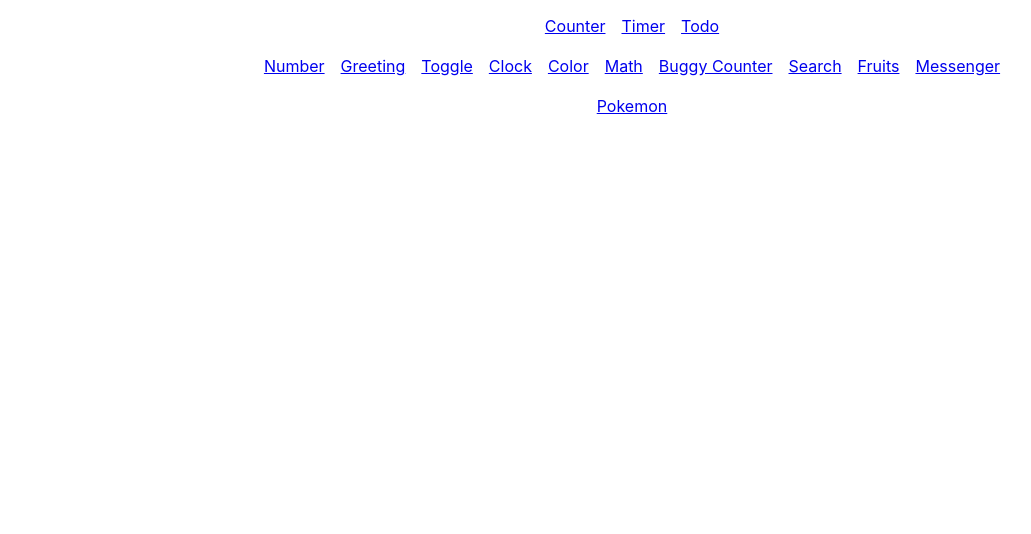
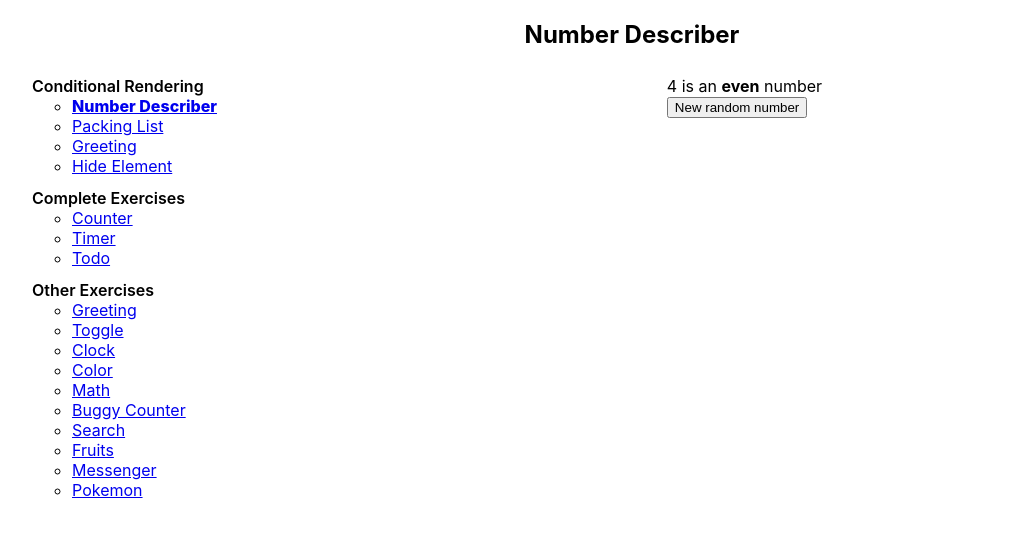
Before and after one commit to defytheflow/react-course, a React (Create React App) app: page /exercises/conditional-rendering/number-describer in a window 1280 px wide. Shown: the top 534 px of the page, without its empty margins (8-1039 px from the left). Built offline with nearby package versions, Linux system fonts and the light colour scheme.

Commit message:
move navigation to aside, add conditional rendering exercises
* Add <del> tag usage in Todo app, to cross completed todos.

```diff
--- a/src/app.tsx
+++ b/src/app.tsx
@@ -1,66 +1,130 @@
 import React from 'react'
-import { NavLink, Route, Routes } from 'react-router-dom'
-import NumberDescriber from './exercises/01-beginner/00-number'
-import Greeting from './exercises/01-beginner/01-greeting'
+import { NavLink, Route, Routes, useLocation } from 'react-router-dom'
+
+import HideElement from './exercises/conditional-rendering/hide-element'
+import NumberDescriber from './exercises/conditional-rendering/number-describer'
+import PackingList from './exercises/conditional-rendering/packing-list'
+import Greeting from './exercises/conditional-rendering/greeting'
+
+import Counter from './exercises/01-beginner/05-counter'
+import Timer from './exercises/02-intermediate/timer'
+import Todo from './exercises/02-intermediate/todo'
+
 import Toggle from './exercises/01-beginner/02-toggle'
 import Color from './exercises/01-beginner/03-color'
 import Mathematics from './exercises/01-beginner/04-math'
-import Counter from './exercises/01-beginner/05-counter'
 import BuggyCounter from './exercises/01-beginner/06-buggy-counter'
 import Search from './exercises/01-beginner/08-search'
 import Fruits from './exercises/01-beginner/10-fruits'
 import Messenger from './exercises/01-beginner/11-messenger'
 import Clock from './exercises/01-beginner/13-clock'
 import Pokemon from './exercises/02-intermediate/pokemon'
-import Timer from './exercises/02-intermediate/timer'
-import Todo from './exercises/02-intermediate/todo'
+import GreetingForm from './exercises/01-beginner/01-greeting'
+
+const conditionalRenderingLinks = [
+  { to: '/exercises/conditional-rendering/number-describer', title: 'Number Describer' },
+  { to: '/exercises/conditional-rendering/packing-list', title: 'Packing List' },
+  { to: '/exercises/conditional-rendering/greeting', title: 'Greeting' },
+  { to: '/exercises/conditional-rendering/hide-element', title: 'Hide Element' },
+]
+
+const completeExercisesLinks = [
+  { to: '/exercises/beginner/counter', title: 'Counter' },
+  { to: '/exercises/intermediate/timer', title: 'Timer' },
+  { to: '/exercises/intermediate/todo', title: 'Todo' },
+]
+
+const otherExercisesLinks = [
+  { to: '/exercises/beginner/greeting', title: 'Greeting' },
+  { to: '/exercises/beginner/toggle', title: 'Toggle' },
+  { to: '/exercises/beginner/clock', title: 'Clock' },
+  { to: '/exercises/beginner/color', title: 'Color' },
+  { to: '/exercises/beginner/math', title: 'Math' },
+  { to: '/exercises/beginner/buggy-counter', title: 'Buggy Counter' },
+  { to: '/exercises/beginner/search', title: 'Search' },
+  { to: '/exercises/beginner/fruits', title: 'Fruits' },
+  { to: '/exercises/beginner/messenger', title: 'Messenger' },
+  { to: '/exercises/intermediate/pokemon', title: 'Pokemon' },
+]
+
+const allLinks = [
+  ...conditionalRenderingLinks,
+  ...completeExercisesLinks,
+  ...otherExercisesLinks,
+]
 
 export default function App() {
+  const { pathname } = useLocation()
+  const link = allLinks.find(link => link.to === pathname)
+
   return (
     <>
-      <nav className='mt-4 mb-8'>
-        <div className='flex justify-center gap-4'>
-          <NavLink to='/exercises/beginner/counter'>Counter</NavLink>
-          <NavLink to='/exercises/intermediate/timer'>Timer</NavLink>
-          <NavLink to='/exercises/intermediate/todo'>Todo</NavLink>
-        </div>
-        <br />
+      <nav className='my-4 h-10'>
+        {link && <h1 className='text-center'>{link.title}</h1>}
+      </nav>
+      <div className='flex'>
+        <aside>
+          <nav>
+            <ul className='flex flex-col gap-3 list-none m-0'>
+              <li>
+                <span className='font-semibold'>Conditional Rendering</span>
+                <ul>
+                  {conditionalRenderingLinks.map(link => (
+                    <li key={link.to}>
+                      <NavLink to={link.to}>{link.title}</NavLink>
+                    </li>
+                  ))}
+                </ul>
+              </li>
 
-        <div className='flex justify-center gap-4'>
-          <NavLink to='/exercises/beginner/number'>Number</NavLink>
-          <NavLink to='/exercises/beginner/greeting'>Greeting</NavLink>
-          <NavLink to='/exercises/beginner/toggle'>Toggle</NavLink>
-          <NavLink to='/exercises/beginner/clock'>Clock</NavLink>
-          <NavLink to='/exercises/beginner/color'>Color</NavLink>
-          <NavLink to='/exercises/beginner/math'>Math</NavLink>
-          <NavLink to='/exercises/beginner/buggy-counter'>Buggy Counter</NavLink>
-          <NavLink to='/exercises/beginner/search'>Search</NavLink>
-          <NavLink to='/exercises/beginner/fruits'>Fruits</NavLink>
-          <NavLink to='/exercises/beginner/messenger'>Messenger</NavLink>
-        </div>
-        <br />
+              <li>
+                <span className='font-semibold'>Complete Exercises</span>
+                <ul>
+                  {completeExercisesLinks.map(link => (
+                    <li key={link.to}>
+                      <NavLink to={link.to}>{link.title}</NavLink>
+                    </li>
+                  ))}
+                </ul>
+              </li>
 
-        <div className='flex justify-center gap-4'>
-          <NavLink to='/exercises/intermediate/pokemon'>Pokemon</NavLink>
-        </div>
+              <li>
+                <span className='font-semibold'>Other Exercises</span>
+                <ul>
+                  {otherExercisesLinks.map(link => (
+                    <li key={link.to}>
+                      <NavLink to={link.to}>{link.title}</NavLink>
+                    </li>
+                  ))}
+                </ul>
+              </li>
+            </ul>
           </nav>
+        </aside>
 
-      <main className='grid place-items-center'>
+        <main className='flex justify-center flex-grow'>
           <Routes>
             <Route path='exercises'>
+              <Route path='conditional-rendering'>
+                <Route path='greeting' element={<Greeting />} />
+                <Route path='hide-element' element={<HideElement />} />
+                <Route path='number-describer' element={<NumberDescriber />} />
+                <Route path='packing-list' element={<PackingList />} />
+              </Route>
+
               <Route path='beginner'>
                 <Route path='buggy-counter' element={<BuggyCounter />} />
                 <Route path='clock' element={<Clock />} />
                 <Route path='color' element={<Color />} />
                 <Route path='counter' element={<Counter />} />
                 <Route path='fruits' element={<Fruits />} />
-              <Route path='greeting' element={<Greeting />} />
                 <Route path='math' element={<Mathematics />} />
                 <Route path='messenger' element={<Messenger />} />
-              <Route path='number' element={<NumberDescriber />} />
                 <Route path='search' element={<Search />} />
                 <Route path='toggle' element={<Toggle />} />
+                <Route path='greeting' element={<GreetingForm />} />
               </Route>
+
               <Route path='intermediate'>
                 <Route path='pokemon' element={<Pokemon />} />
                 <Route path='timer' element={<Timer />} />
@@ -69,6 +133,7 @@ export default function App() {
             </Route>
           </Routes>
         </main>
+      </div>
     </>
   )
 }
--- a/src/exercises/01-beginner/00-number.tsx
+++ /dev/null
@@ -1,26 +0,0 @@
-// somewhere from react or kentcdodds -> find out, it is a good example.
-
-export default function NumberApp() {
-  return (
-    <div>
-      <NumberDescriber number={4} />
-      <NumberDescriber number={-1} />
-    </div>
-  )
-}
-
-function NumberDescriber({ number }: { number: number }) {
-  let description
-
-  if (number % 2 === 0) {
-    description = <b>even</b>
-  } else {
-    description = <i>odd</i>
-  }
-
-  return (
-    <div>
-      {number} is an {description} number
-    </div>
-  )
-}
--- a/src/exercises/02-intermediate/pokemon.tsx
+++ b/src/exercises/02-intermediate/pokemon.tsx
@@ -178,7 +178,7 @@ function PokemonDataView({ pokemonName }: { pokemonName: string }) {
     ) : status === 'pending' ? (
       <div className='loader'></div>
     ) : (
-      <img src={pokemon!.image} />
+      <img src={pokemon!.image} alt='Pokemon' />
     )
 
   const rows =
--- a/src/exercises/02-intermediate/todo.tsx
+++ b/src/exercises/02-intermediate/todo.tsx
@@ -11,7 +11,16 @@ enum Order {
   LATEST = 'latest',
 }
 
-const initialTasks = [
+type TaskType = {
+  id: number
+  text: string
+  done: boolean
+  date: Date
+}
+
+type TaskId = TaskType['id']
+
+const initialTasks: TaskType[] = [
   {
     id: 1,
     text: 'Learn React',
@@ -25,9 +34,6 @@ const initialTasks = [
     date: new Date(),
   },
 ]
-
-type TaskType = typeof initialTasks[number]
-type TaskId = TaskType['id']
 
 type ActionType =
   | { type: 'toggle'; payload: TaskId }
@@ -112,7 +118,6 @@ export default function TodoApp() {
 
   return (
     <div>
-      <h2 style={{ marginTop: 0 }}>Todo</h2>
       <div style={{ display: 'flex', gap: 5 }}>
         <button
           style={{ fontWeight: order === Order.EARLIEST ? 'bold' : undefined }}
@@ -148,14 +153,14 @@ function TaskList({
     <ul>
       {tasks.map(task => (
         <li key={task.id} style={{ marginTop: 10 }}>
-          <Task task={task} dispatch={dispatch} />
+          <TaskItem task={task} dispatch={dispatch} />
         </li>
       ))}
     </ul>
   )
 }
 
-function Task({
+function TaskItem({
   task,
   dispatch,
 }: {
@@ -171,7 +176,7 @@ function Task({
     }
   }, [isEditing])
 
-  const textELement = isEditing ? (
+  const textElement = isEditing ? (
     <input
       ref={inputRef}
       value={task.text}
@@ -180,6 +185,8 @@ function Task({
       }
       onKeyDown={e => e.key === 'Enter' && setIsEditing(!isEditing)}
     />
+  ) : task.done ? (
+    <del>{task.text}</del>
   ) : (
     task.text
   )
@@ -192,7 +199,7 @@ function Task({
           checked={task.done}
           onChange={() => dispatch({ type: 'toggle', payload: task.id })}
         />
-        <span style={{ margin: '0 5px' }}>{textELement}</span>
+        <span style={{ margin: '0 5px' }}>{textElement}</span>
       </label>
       <button style={{ marginRight: 5 }} onClick={() => setIsEditing(!isEditing)}>
         {isEditing ? 'save' : 'edit'}
--- /dev/null
+++ b/src/exercises/conditional-rendering/greeting.tsx
@@ -0,0 +1,16 @@
+import React from 'react'
+
+// https://reactjs.org/docs/conditional-rendering.html
+export default function Greeting() {
+  const [isLoggedIn, setIsLoggedIn] = React.useState(false)
+  const toggleStatus = () => setIsLoggedIn(prevIsLoggedIn => !prevIsLoggedIn)
+
+  return (
+    <div>
+      <div>
+        The user is <b>{isLoggedIn ? 'currently' : 'not'}</b> logged in.
+      </div>
+      <button onClick={toggleStatus}>{isLoggedIn ? 'Log out' : 'Log in'}</button>
+    </div>
+  )
+}
--- /dev/null
+++ b/src/exercises/conditional-rendering/hide-element.tsx
@@ -0,0 +1,13 @@
+import React from 'react'
+
+export default function HideElement() {
+  const [show, setShow] = React.useState(true)
+  const toggle = () => setShow(prevShow => !prevShow)
+
+  return (
+    <div>
+      <button onClick={toggle}>{`${show ? 'Hide' : 'Show'} Element Below`}</button>
+      {show ? <div style={{ marginTop: 5 }}>Element</div> : null}
+    </div>
+  )
+}
--- /dev/null
+++ b/src/exercises/conditional-rendering/number-describer.tsx
@@ -0,0 +1,34 @@
+import React from 'react'
+
+export default function NumberDescriberApp() {
+  const [number, setNumber] = React.useState(4)
+
+  function setRandomNumber() {
+    const newNumber = Math.round(Math.random() * 101)
+    setNumber(newNumber)
+  }
+
+  return (
+    <div>
+      <NumberDescriber number={number} />
+      <button onClick={setRandomNumber}>New random number</button>
+    </div>
+  )
+}
+
+// https://reactjs.org/docs/jsx-in-depth.html
+function NumberDescriber({ number }: { number: number }) {
+  let description
+
+  if (number % 2 === 0) {
+    description = <b>even</b>
+  } else {
+    description = <i>odd</i>
+  }
+
+  return (
+    <div>
+      {number} is an {description} number
+    </div>
+  )
+}
--- /dev/null
+++ b/src/exercises/conditional-rendering/packing-list.tsx
@@ -0,0 +1,30 @@
+// https://beta.reactjs.org/learn/conditional-rendering
+export default function PackingList() {
+  return (
+    <div>
+      <h2>My Packing List</h2>
+      <ul>
+        <Item name='Space suit' isPacked={true} importance={9} />
+        <Item name='Helmet with a golden leaf' isPacked={true} importance={0} />
+        <Item name='Photo of Tam' isPacked={false} importance={6} />
+      </ul>
+    </div>
+  )
+}
+
+function Item({
+  name,
+  isPacked,
+  importance,
+}: {
+  name: string
+  isPacked: boolean
+  importance: number
+}) {
+  return (
+    <li>
+      {isPacked ? <del>{name + ' ✓'}</del> : name}
+      {importance > 0 && <i>( Importance: {importance})</i>}
+    </li>
+  )
+}
```
Also changed, not shown: src/exercises/01-beginner/02-toggle.tsx (+1 -14 lines), src/exercises/01-beginner/10-fruits.tsx (+6 -3 lines). Lines whose indentation alone changed are shown as unchanged.
